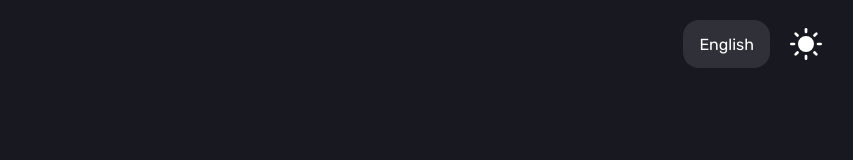
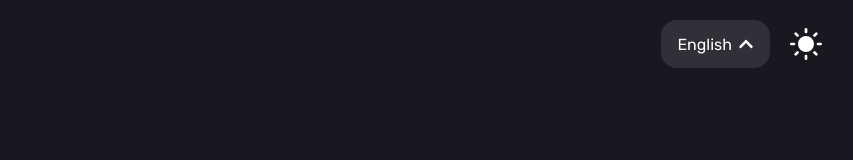
Before and after one commit to blackraydev/meety, a React (Vite) app: page / in a window 1280 px wide. Shown: the top 160 px of the page, without its empty margins (418-1271 px from the left). Built offline with nearby package versions, Linux system fonts and the light colour scheme.

Commit message:
feature: ui & animations changes in select component

```diff
--- a/src/UI/Select/Select.styles.ts
+++ b/src/UI/Select/Select.styles.ts
@@ -1,10 +1,25 @@
-import styled from 'styled-components';
+import styled, { css } from 'styled-components';
+import { FaChevronUp } from 'react-icons/fa';
 
-export const SelectWrapper = styled.div`
+type SelectStyleProps = {
+  isOpen: boolean;
+};
+
+export const Select = styled.div<SelectStyleProps>`
   display: flex;
   align-items: center;
   position: relative;
   margin-right: 20px;
+
+  ${({ isOpen }) => css`
+    ${OptionsList} {
+      opacity: ${isOpen ? 1 : 0};
+      transform: translateY(${isOpen ? 10 : 0}px);
+    }
+    ${ChevronIcon} {
+      transform: rotate(${isOpen ? 180 : 0}deg);
+    }
+  `}
 `;
 
 export const SelectButton = styled.button`
@@ -19,6 +34,7 @@ export const SelectButton = styled.button`
   padding: 16px;
   height: 48px;
   cursor: pointer;
+  gap: 6px;
 
   &:hover {
     background: ${({ theme }) => theme.colors.primaryHover};
@@ -26,10 +42,11 @@ export const SelectButton = styled.button`
 `;
 
 export const OptionsList = styled.ul`
+  transition: 0.3s ease;
   z-index: 1;
   text-align: center;
   position: absolute;
-  top: 110%;
+  top: 100%;
   left: 0;
   width: 100%;
   background: ${({ theme }) => theme.colors.primary};
@@ -47,3 +64,7 @@ export const OptionItem = styled.li`
     background: ${({ theme }) => theme.colors.primaryHover};
   }
 `;
+
+export const ChevronIcon = styled(FaChevronUp)`
+  transition: 0.2s ease;
+`;
--- a/src/UI/Select/Select.tsx
+++ b/src/UI/Select/Select.tsx
@@ -21,12 +21,16 @@ export const Select = ({ options, value, onChange, placeholder }: SelectProps) =
     onChange(selectedValue);
   };
 
+  const handleSelectBlur = () => {
+    setIsOpen(false);
+  };
+
   return (
-    <UI.SelectWrapper>
+    <UI.Select onBlur={handleSelectBlur} isOpen={isOpen}>
       <UI.SelectButton onClick={() => setIsOpen(!isOpen)}>
         {options.find((option) => option.value === value)?.label || placeholder}
+        <UI.ChevronIcon />
       </UI.SelectButton>
-      {isOpen && (
       <UI.OptionsList>
         {options.map((option) => (
           <UI.OptionItem key={option.value} onClick={() => handleOptionClick(option.value)}>
@@ -34,7 +38,6 @@ export const Select = ({ options, value, onChange, placeholder }: SelectProps) =
           </UI.OptionItem>
         ))}
       </UI.OptionsList>
-      )}
-    </UI.SelectWrapper>
+    </UI.Select>
   );
 };
--- a/src/components/ThemeToggler/ThemeToggler.styles.ts
+++ b/src/components/ThemeToggler/ThemeToggler.styles.ts
@@ -4,16 +4,38 @@ type ThemeTogglerStyleProps = {
   isDarkTheme: boolean;
 };
 
+export const ThemeToggler = styled.div<ThemeTogglerStyleProps>`
+  cursor: pointer;
+  display: flex;
+  align-items: center;
+
+  ${({ isDarkTheme }) => css`
+    ${SunAndMoon} {
+      transform: rotate(${isDarkTheme ? 90 : 40}deg);
+    }
+    ${MoonCircle} {
+      cx: ${isDarkTheme ? 100 : 60}%;
+      cy: ${isDarkTheme ? 0 : 25}%;
+    }
+    ${Sun} {
+      r: ${isDarkTheme ? 5 : 9};
+    }
+    ${SunBeams} {
+      opacity: ${isDarkTheme ? 1 : 0};
+    }
+  `}
+`;
+
 export const SunAndMoon = styled.svg`
   transition: 0.2s ease;
   width: 32px;
   height: 32px;
-  fill: none;
-  color: ${({ theme }) => theme.colors.icon};
   stroke-width: 2;
   stroke-linecap: round;
   stroke-linejoin: round;
   stroke: currentColor;
+  fill: none;
+  color: ${({ theme }) => theme.colors.icon};
 `;
 
 export const Moon = styled.mask``;
@@ -40,25 +62,3 @@ export const SunBeams = styled.g`
 `;
 
 export const SunBeamLine = styled.line``;
-
-export const ThemeToggler = styled.div<ThemeTogglerStyleProps>`
-  cursor: pointer;
-  display: flex;
-  align-items: center;
-
-  ${({ isDarkTheme }) => css`
-    ${SunAndMoon} {
-      transform: rotate(${isDarkTheme ? 90 : 40}deg);
-    }
-    ${MoonCircle} {
-      cx: ${isDarkTheme ? 100 : 60}%;
-      cy: ${isDarkTheme ? 0 : 25}%;
-    }
-    ${Sun} {
-      r: ${isDarkTheme ? 5 : 9};
-    }
-    ${SunBeams} {
-      opacity: ${isDarkTheme ? 1 : 0};
-    }
-  `}
-`;
```
Lines whose indentation alone changed are shown as unchanged.
